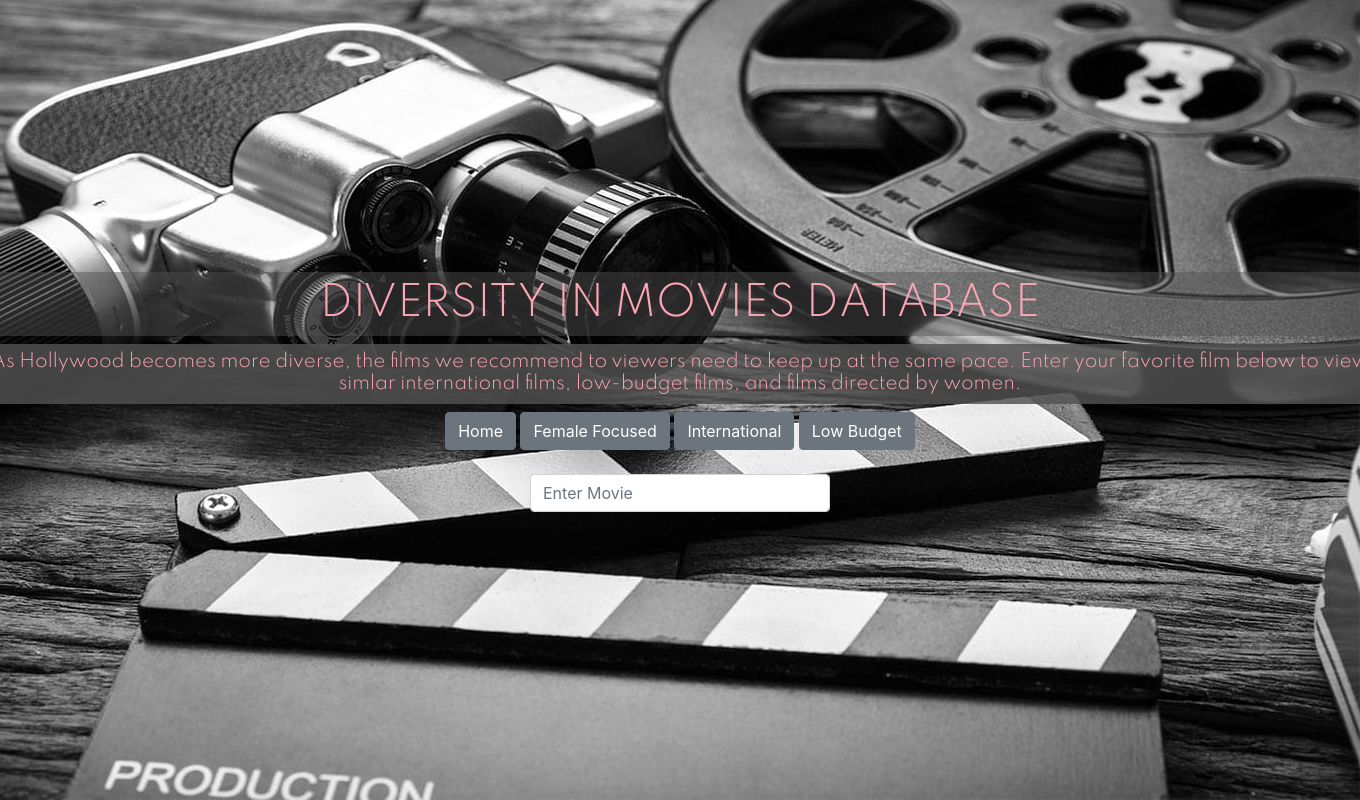
After one commit to juliabrunett/Project-3, a Flask app: template templates/home(Dana).html in a window 1360 px wide; the page is wider, and only the part inside the window is pictured. The commit adds this page. Run offline with Flask 2, Linux system fonts and the light colour scheme; the template is opened without the code that fills it, so the values that code supplies are empty; some libraries are stand-ins or nearby versions.

Commit message:
Added home(Dana).html and home.js

```diff
--- /dev/null
+++ b/static/js/home.js
@@ -0,0 +1,20 @@
+function handleSubmit_femaleFocused() {
+    var movie = d3.select("#userInput").handleSubmit_femaleFocused().value;
+    console.log(movie)
+
+    fetch('/femalefocused')
+}
+
+function handleSubmit_international() {
+    var movie = d3.select("#userInput").handleSubmit_international().value;
+    console.log(movie)
+
+    fetch('/international')
+}
+
+function handleSubmit_lowBuget() {
+    var movie = d3.select("#userInput").handleSubmit_femaleFocused().value;
+    console.log(movie)
+
+    fetch('/lowbudget')
+}
--- a/templates/home(Chris).html
+++ b/templates/home(Chris).html
@@ -4,7 +4,7 @@
     <meta charset="UTF-8">
     <meta http-equiv="X-UA-Compatible" content="IE=edge">
     <meta name="viewport" content="width=device-width, initial-scale=1.0">
-    <link rel="stylesheet" href="../Static/css/style.css">
+    <link rel="stylesheet" href="../static/css/style.css">
     <title>Diversity In Movies Database</title>
 
      <!-- Bootstrap -->
@@ -12,7 +12,7 @@
      <!-- <link rel="stylesheet" href="{{url_for('Static',filename='../css/style.css')}}"> -->
      <link rel="stylesheet" href="https://cdn.jsdelivr.net/npm/bootstrap@4.6.0/dist/css/bootstrap.min.css" integrity="sha384-B0vP5xmATw1+K9KRQjQERJvTumQW0nPEzvF6L/Z6nronJ3oUOFUFpCjEUQouq2+l" crossorigin="anonymous">
      <link rel="stylesheet" href="https://maxcdn.bootstrapcdn.com/bootstrap/4.5.2/css/bootstrap.min.css">
-     <link rel="icon" href="https://www.nicepng.com/png/full/417-4175624_free-download-female-gender-sign-png-clipart-gender.png" type="image/x-icon">
+     <link rel="icon" href="../static/images/studio.jpg" type="image/x-icon">
   </head>
 
   <body>
--- /dev/null
+++ b/templates/home(Dana).html
@@ -0,0 +1,45 @@
+<!DOCTYPE html>
+<html lang="en-us">
+  <head>
+    <meta charset="UTF-8">
+    <meta http-equiv="X-UA-Compatible" content="IE=edge">
+    <meta name="viewport" content="width=device-width, initial-scale=1.0">
+    <link rel="stylesheet" href="../static/css/style.css">
+    <title>Diversity In Movies Database</title>
+
+     <!-- Bootstrap -->
+     <!--  Waiting for Flask app to use link below -->
+     <!-- <link rel="stylesheet" href="{{url_for('Static',filename='../css/style.css')}}"> -->
+     <link rel="stylesheet" href="https://cdn.jsdelivr.net/npm/bootstrap@4.6.0/dist/css/bootstrap.min.css" integrity="sha384-B0vP5xmATw1+K9KRQjQERJvTumQW0nPEzvF6L/Z6nronJ3oUOFUFpCjEUQouq2+l" crossorigin="anonymous">
+     <link rel="stylesheet" href="https://maxcdn.bootstrapcdn.com/bootstrap/4.5.2/css/bootstrap.min.css">
+     <link rel="icon" href="../static/images/studio.jpg" type="image/x-icon">
+  </head>
+
+  <body>
+    <div class="placeholder">
+        <div class="content-area">
+          <div class="content">
+          <h1 style="color: rgb(252, 166, 180);">DIVERSITY IN MOVIES DATABASE</h1>
+          <h2 style="color: rgb(252, 166, 180); font-size: 18px;">As Hollywood becomes more diverse, the films we recommend to viewers need to keep up at the same pace. Enter your favorite film below to view simlar international films, low-budget films, and films directed by women.</h2>
+
+                <div class="form-group">
+                  <button type="button" class="btn btn-secondary" href="../Templates/home.html">Home</button>
+                  <button type="button" class="btn btn-secondary" href="../Templates/femalefocused.html"onclick="handleSubmit_femaleFocused()">Female Focused</button>
+                  <button type="button" class="btn btn-secondary" href="../Templates/international.html"onclick="handleSubmit_international()">International</button>
+                  <button type="button" class="btn btn-secondary" href="../Templates/lowbudget.html"onclick="handleSubmit_lowBudget()">Low Budget</button>
+                <br>
+                <br>
+            <form class="navbar-form navbar-right">
+            <div class="form-group">
+                <input type="text" placeholder="Enter Movie" id="userInput" name="userInput" class="form-control" style="width: 300px; align-items: center; margin-inline: 550px;">
+            </div>
+              <!-- <button type="button" class="btn btn-secondary" onclick="handleSubmit()">Update</button> -->
+            </form>
+          </div>
+        </div>
+      </div>
+    </div>
+    <script src ="../static/js/home.js"></script>
+    <script src="https://d3js.org/d3.v5.min.js"></script>
+  </body>
+</html>
```
Also changed, not shown: static/css/style.css (renamed from static/js/style.css), static/images/studio.jpg (renamed from static/js/studio.jpg).
